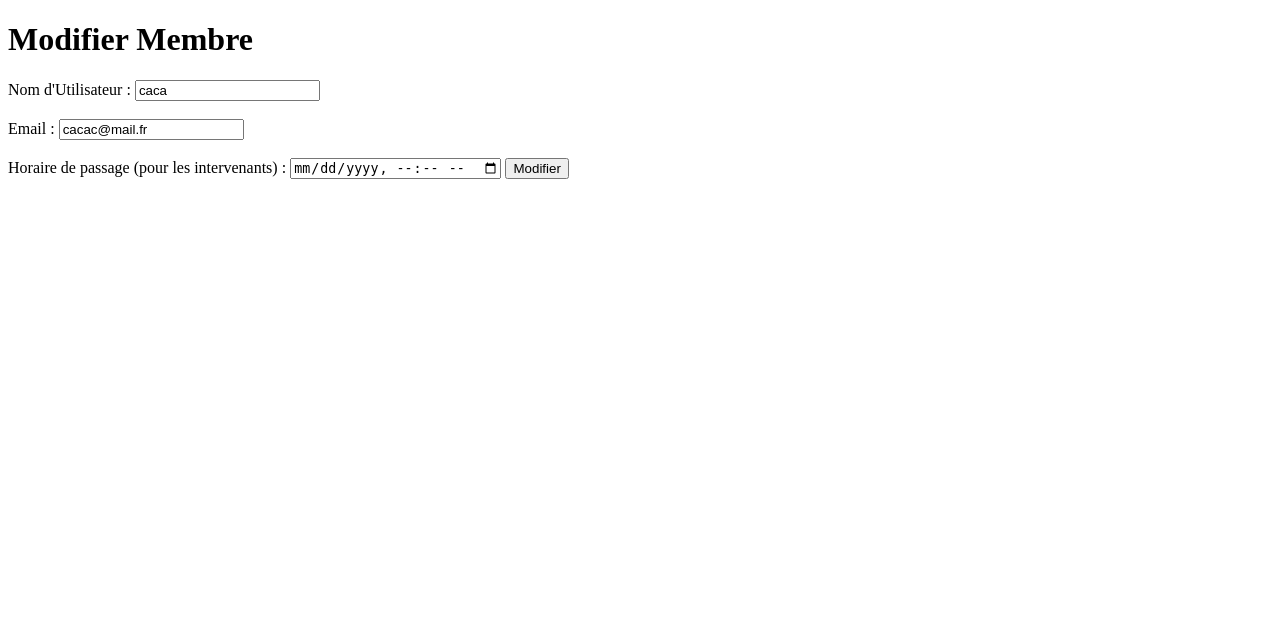
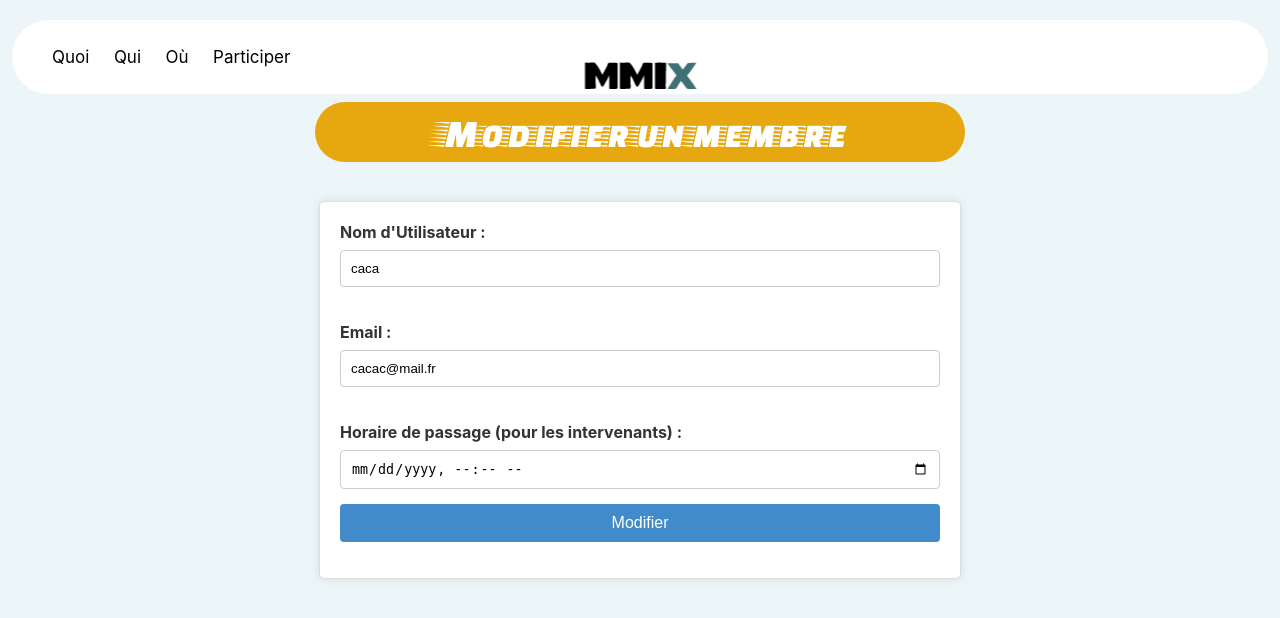
Before and after one commit to Rajkasphone/SAE303, a PHP site: page /modifier_membre.php?id=51 in a window 1280 px wide. Shown: the top 618 px of the page. Run offline with PHP 8.4, Linux system fonts and the light colour scheme; data comes from the database, SQL or seed files in the repository.

Commit message:
modif php

```diff
--- a/modifier_membre.php
+++ b/modifier_membre.php
@@ -40,9 +40,40 @@ if(isset($_POST['modifier'])){
 <html>
 <head>
     <title>Modifier Membre</title>
+    <link rel="stylesheet" href="stylerphp.css">
+    <link href="https://fonts.googleapis.com/css?family=Faster+One&display=swap" rel="stylesheet" />
+</head>
 </head>
 <body>
-    <h1>Modifier Membre</h1>
+
+<div class="divheader">
+
+<header>
+
+    <nav>
+        <ul>
+            <li><a href="#quoid">Quoi</a></li>
+            <li><a href="#quiid">Qui</a></li>
+            <li><a href="#lieuid">Où</a></li>
+            <li><a href="#participerid">Participer</a></li>
+        </ul>
+    </nav>
+    <a href="index.php"><img src="image/logo.png" alt="logo" class="logoimg"></a>
+
+</header>
+
+</div>
+
+<div class="modifier">
+
+<div class="general4">
+
+    <div class="partctnr4">
+            <h2 class="parttitre4">Modifier un membre</h2>
+    </div>
+
+</div>
+
     <form method="POST" action="">
         <input type="hidden" name="id_utilisateur" value="<?= $membre['uid'] ?>">
         <label for="nom_utilisateur">Nom d'Utilisateur :</label>
@@ -86,7 +117,7 @@ if(isset($_POST['modifier'])){
         <input type="submit" name="modifier" value="Modifier">
     </form>
 
-
+    </div>
 
 </body>
 </html>
--- a/stylerphp.css
+++ b/stylerphp.css
@@ -197,6 +197,7 @@ button {
     width: 100%;
     display: flex;
     justify-content: center;
+    margin-top: 6%;
 }
 
 .partctnr3 {
@@ -219,7 +220,6 @@ button {
 }
 
 .divglobal{
-
     margin: 2%;
 }
 
@@ -281,3 +281,90 @@ td a:hover {
 
 
 /* FIN Admin_panel.php*/
+
+/* Modifier_membre.php*/
+
+
+.divheader{
+    width: 100%;
+    display: flex;
+    justify-content: center;
+}
+
+.general4 {
+    width: 100%;
+    display: flex;
+    justify-content: center;
+}
+
+.partctnr4 {
+    background-color: #E7A70F;
+    border-radius: 90px;
+    display: flex;
+    justify-content: center;
+    width: 650px;
+    height: 60px;
+    align-items: center;
+    letter-spacing: -4px;
+    margin-top: 8%;
+}
+
+.parttitre4 {
+    font-family: 'Faster One', sans-serif;
+    color: #ffffff;
+    font-size: 40px;
+    font-weight: 400;
+}
+
+
+
+
+.modifier form {
+    max-width: 600px;
+    margin: 20px auto;
+    padding: 20px;
+    background-color: #fff;
+    border: 1px solid #ddd;
+    border-radius: 5px;
+    margin-top: 3%;
+}
+
+.modifier label {
+    display: block;
+    margin-bottom: 8px;
+    font-weight: bold;
+}
+
+.modifier input[type="text"],
+.modifier input[type="email"],
+.modifier select,
+.modifier input[type="datetime-local"] {
+    width: 100%;
+    padding: 10px;
+    margin-bottom: 15px;
+    box-sizing: border-box;
+    border: 1px solid #ccc;
+    border-radius: 4px;
+}
+
+.modifier select {
+    height: 38px; /* Adjust the height as needed */
+}
+
+.modifier input[type="submit"] {
+    background-color: #428bca;
+    color: #fff;
+    padding: 10px 15px;
+    border: none;
+    border-radius: 4px;
+    cursor: pointer;
+    font-size: 16px;
+}
+
+.modifier input[type="submit"]:hover {
+    background-color:#003d82;
+}
+
+
+
+/* FIN Modifier_membre.php*/
```
Also changed, not shown: admin_panel.php (+17 -0 lines).
